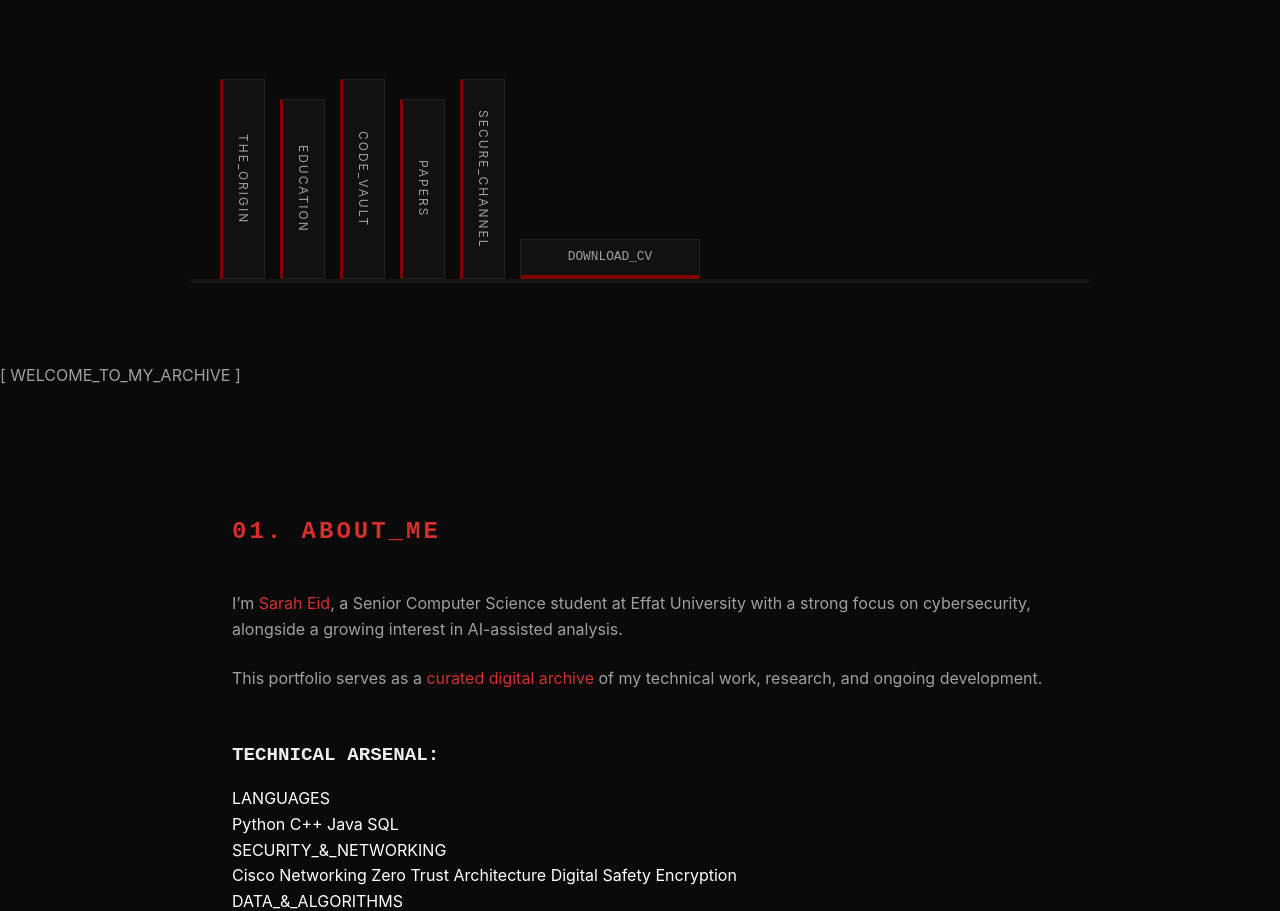
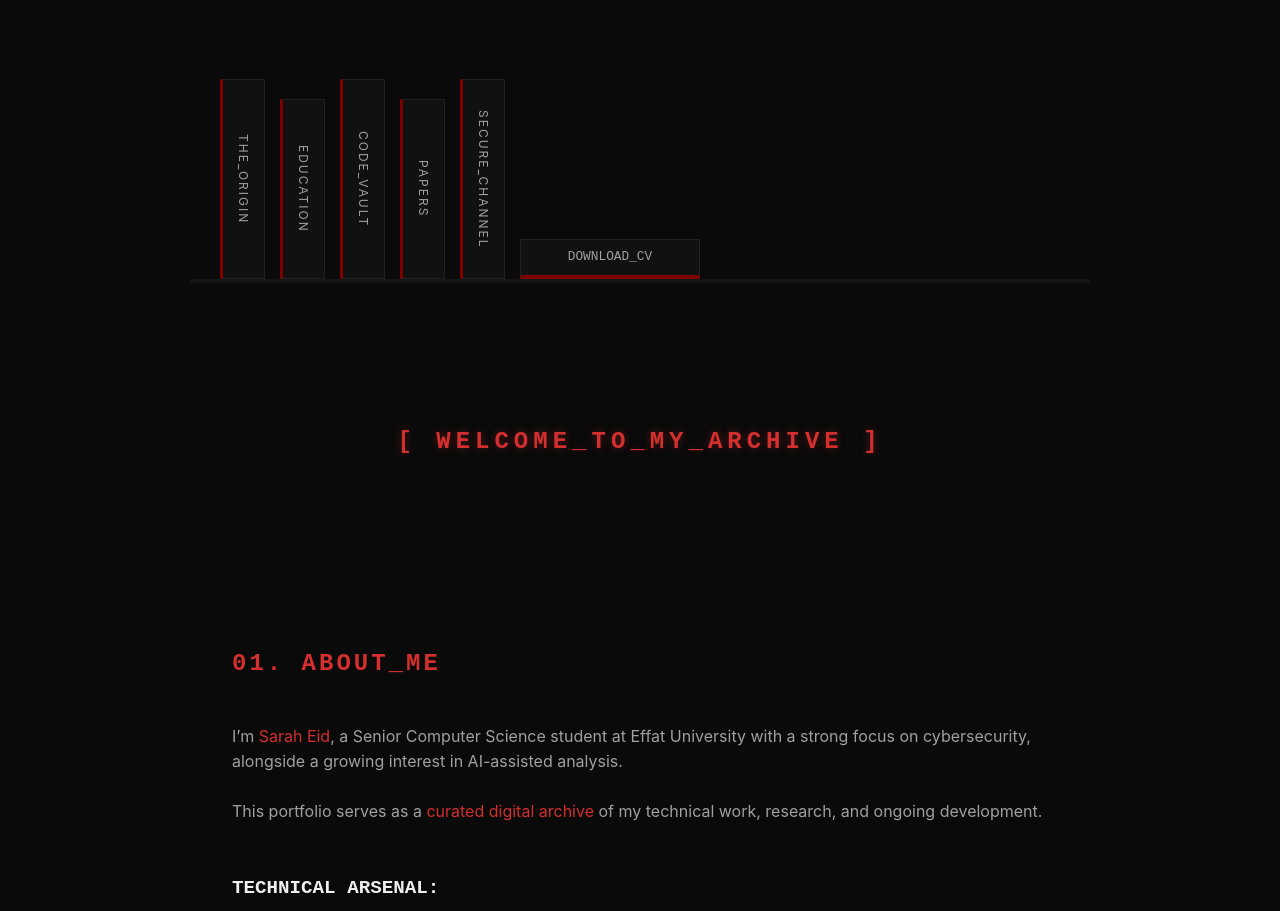
Before and after one commit to sarah-eid/Portfolio, a plain HTML site: page index.html in a window 1280 px wide. Shown: the part 61-972 px from the top of the page. Drawn offline with Linux system fonts and the light colour scheme.

```diff
--- a/Style.css
+++ b/Style.css
@@ -251,4 +251,69 @@
             font-family: monospace;
         }
 
+
         footer { text-align: center; padding: 60px; font-size: 0.7rem; color: #444; letter-spacing: 2px; }
+
+ /* --- Technical Arsenal Grid --- */
+.tech-grid {
+    display: grid;
+    grid-template-columns: repeat(auto-fit, minmax(250px, 1fr));
+    gap: 20px;
+    margin-top: 1.5rem;
+}
+
+.tech-category {
+    background: rgba(255, 255, 255, 0.03);
+    border: 1px solid #222;
+    padding: 20px;
+    transition: 0.3s;
+}
+
+.tech-category:hover {
+    border-color: var(--accent-red);
+    background: rgba(127, 0, 0, 0.05);
+}
+
+.tech-header {
+    font-family: monospace;
+    font-size: 0.8rem;
+    color: var(--bright-red);
+    margin-bottom: 15px;
+    letter-spacing: 2px;
+    border-bottom: 1px solid #333;
+    padding-bottom: 5px;
+}
+
+.tech-list {
+    display: flex;
+    flex-direction: column;
+    gap: 8px;
+}
+
+.tech-list span {
+    font-size: 0.9rem;
+    color: var(--text-gray);
+    font-family: 'Inter', sans-serif;
+}
+
+.tech-list span::before {
+    content: "> ";
+    color: var(--accent-red);
+    font-family: monospace;
+}
+
+.archive-welcome {
+    text-align: center;
+    margin: 40px 0;
+    padding: 20px;
+}
+
+.archive-welcome p {
+    color: var(--bright-red);
+    font-family: monospace;
+    font-size: 1.5rem;
+    font-weight: bold;
+    letter-spacing: 5px;
+    text-transform: uppercase;
+    text-shadow: 0 0 8px rgba(211, 47, 47, 0.4);
+}
```
